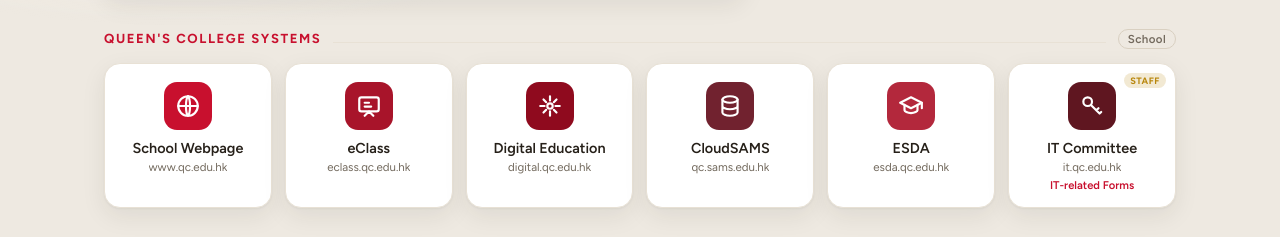
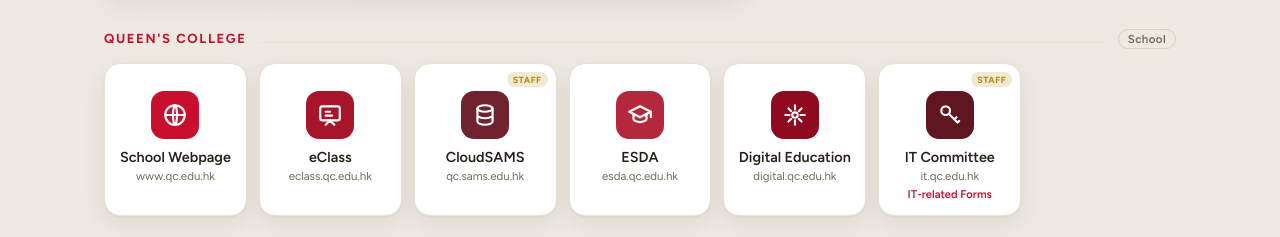
Before and after one commit to atck0618/qcstart, a plain HTML site: page index.html in a window 1280 px wide. Shown: the part 259-496 px from the top of the page. Drawn offline with Linux system fonts and the light colour scheme.

Commit message:
Add files via upload

```diff
--- a/index.html
+++ b/index.html
@@ -112,12 +112,12 @@
     border: 1px solid var(--border-strong); padding: 2px 9px; border-radius: 999px;
   }
 
-  .grid { display: grid; grid-template-columns: repeat(auto-fill, minmax(150px, 1fr)); gap: 13px; }
+  .grid { display: grid; grid-template-columns: repeat(7, 1fr); gap: 12px; }
   a.tile {
     display: flex; flex-direction: column; align-items: center; text-align: center; gap: 10px;
     text-decoration: none; color: inherit;
     background: var(--surface); border: 1px solid var(--border); border-radius: 16px;
-    padding: 18px 12px 15px; box-shadow: var(--shadow);
+    padding: 27px 10px 14px; box-shadow: var(--shadow);
     transition: transform .13s ease, box-shadow .13s ease, border-color .13s ease; position: relative;
   }
   a.tile:hover { transform: translateY(-3px); box-shadow: var(--shadow-hover); border-color: var(--border-strong); }
@@ -131,7 +131,7 @@
   .tl .dm { font-size: .72rem; color: var(--muted); max-width: 100%; white-space: nowrap; overflow: hidden; text-overflow: ellipsis; }
   .tl .note { font-size: .7rem; font-weight: 600; color: var(--qc); margin-top: 2px; }
   .staff {
-    position: absolute; top: 9px; right: 9px; font-size: .58rem; font-weight: 700;
+    position: absolute; top: 8px; right: 8px; font-size: .56rem; font-weight: 700;
     letter-spacing: .5px; text-transform: uppercase; color: var(--gold);
     background: color-mix(in srgb, var(--gold) 18%, transparent); padding: 2px 6px; border-radius: 999px;
   }
@@ -151,8 +151,10 @@
     .clock { text-align: left; }
     .mast-spacer { flex-basis: 100%; height: 0; }
     header.mast { gap: 14px; }
-    .grid { grid-template-columns: repeat(auto-fill, minmax(150px, 1fr)); }
   }
+  @media (max-width: 900px) { .grid { grid-template-columns: repeat(4, 1fr); } }
+  @media (max-width: 560px) { .grid { grid-template-columns: repeat(3, 1fr); } }
+  @media (max-width: 380px) { .grid { grid-template-columns: repeat(2, 1fr); } }
   @media (prefers-reduced-motion: reduce) {
     a.tile, form.search button { transition: none; }
     a.tile:hover { transform: none; }
@@ -188,7 +190,7 @@
 
   <section>
     <div class="sec-head">
-      <h2>Queen's College Systems</h2>
+      <h2>Queen's College</h2>
       <div class="rule"></div>
       <span class="tag">School</span>
     </div>
@@ -290,9 +292,9 @@
     school: [
       { nm: "School Webpage", dm: "www.qc.edu.hk", url: "https://www.qc.edu.hk", ico: G.globe, c: "#c8102e" },
       { nm: "eClass", dm: "eclass.qc.edu.hk", url: "https://eclass.qc.edu.hk", ico: G.board, c: "#a8142a" },
+      { nm: "CloudSAMS", dm: "qc.sams.edu.hk", url: "http://qc.sams.edu.hk/", ico: G.db, c: "#71222f", staff: true },
+      { nm: "ESDA", dm: "esda.qc.edu.hk", url: "https://esda.qc.edu.hk/school/", ico: G.grad, c: "#b3283c" },
       { nm: "Digital Education", dm: "digital.qc.edu.hk", url: "https://digital.qc.edu.hk", ico: G.spark, c: "#8f0a1e" },
-      { nm: "CloudSAMS", dm: "qc.sams.edu.hk", url: "http://qc.sams.edu.hk/", ico: G.db, c: "#71222f" },
-      { nm: "ESDA", dm: "esda.qc.edu.hk", url: "https://esda.qc.edu.hk/school/", ico: G.grad, c: "#b3283c" },
       { nm: "IT Committee", dm: "it.qc.edu.hk", url: "https://it.qc.edu.hk", ico: G.key, c: "#5f1620", staff: true, note: "IT-related Forms" }
     ],
     google: [
@@ -324,10 +326,10 @@
       { nm: "Bank Transfer Payment Proof", dm: "Google Sheets", url: "https://docs.google.com/spreadsheets/d/1G5ZngqUWiqCMSLCVF40nfGVw-0MR73TQPH_PjAYqfyI/edit?usp=sharing", ico: G.receipt, c: "#188038", staff: true }
     ],
     edb: [
-      { nm: "EDB Common Log-On", dm: "clo.edb.gov.hk", url: "https://clo.edb.gov.hk", ico: G.key, c: "#0b5a8a" },
-      { nm: "EDB Portal", dm: "portal.edb.gov.hk", url: "https://portal.edb.gov.hk", ico: G.portal, c: "#134e9c" },
-      { nm: "eServices", dm: "eservices.edb.gov.hk", url: "https://eservices.edb.gov.hk", ico: G.services, c: "#1a6ea8" },
-      { nm: "Training Calendar (TCS)", dm: "tcs.edb.gov.hk", url: "https://tcs.edb.gov.hk", ico: G.cal2, c: "#2a7a5f" },
+      { nm: "EDB Common Log-On", dm: "clo.edb.gov.hk", url: "https://clo.edb.gov.hk", ico: G.key, c: "#0b5a8a", staff: true },
+      { nm: "EDB Portal", dm: "portal.edb.gov.hk", url: "https://portal.edb.gov.hk", ico: G.portal, c: "#134e9c", staff: true },
+      { nm: "eServices", dm: "eservices.edb.gov.hk", url: "https://eservices.edb.gov.hk", ico: G.services, c: "#1a6ea8", staff: true },
+      { nm: "Training Calendar (TCS)", dm: "tcs.edb.gov.hk", url: "https://tcs.edb.gov.hk", ico: G.cal2, c: "#2a7a5f", staff: true },
       { nm: "HKEdCity", dm: "hkedcity.net", url: "https://www.hkedcity.net", ico: G.city, c: "#e0552d" }
     ]
   };
```
